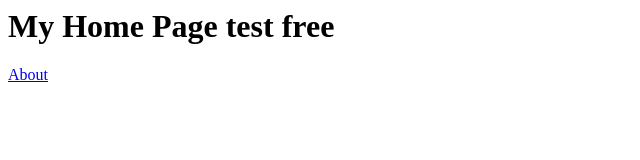
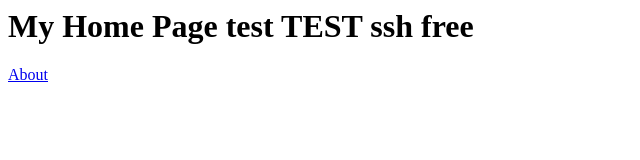
Before and after one commit to sanderjson/sanderjson.github.io, a plain HTML site: page index.html in a window 1280 px wide. Shown: the whole page, without its empty margins (0-640 px from the left). Drawn offline with Linux system fonts and the light colour scheme.

Commit message:
test ssh

```diff
--- a/index.html
+++ b/index.html
@@ -6,7 +6,7 @@
     <title>Home</title>
 </head>
 <body>
-    <h1>My Home Page test free</h1>
+    <h1>My Home Page test TEST ssh free</h1>
     <a href="./about.html">About</a>
 </body>
 </html>
```
